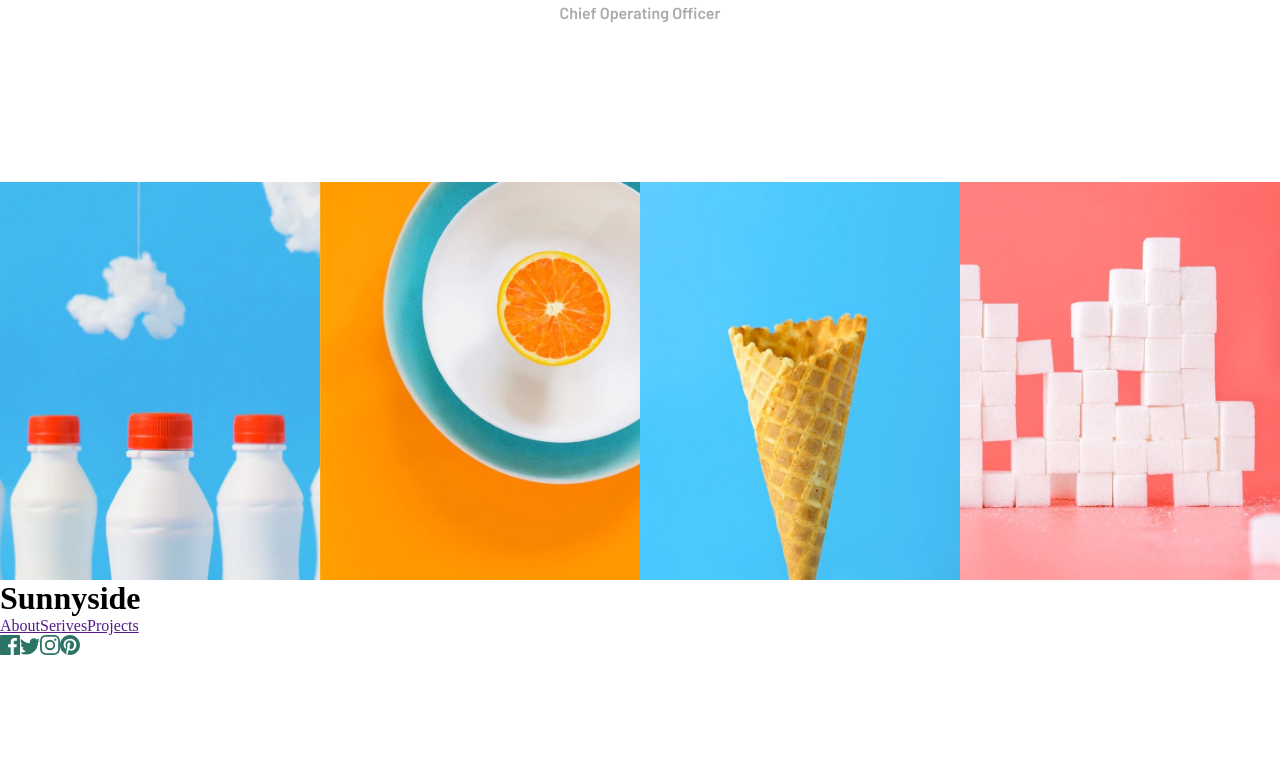
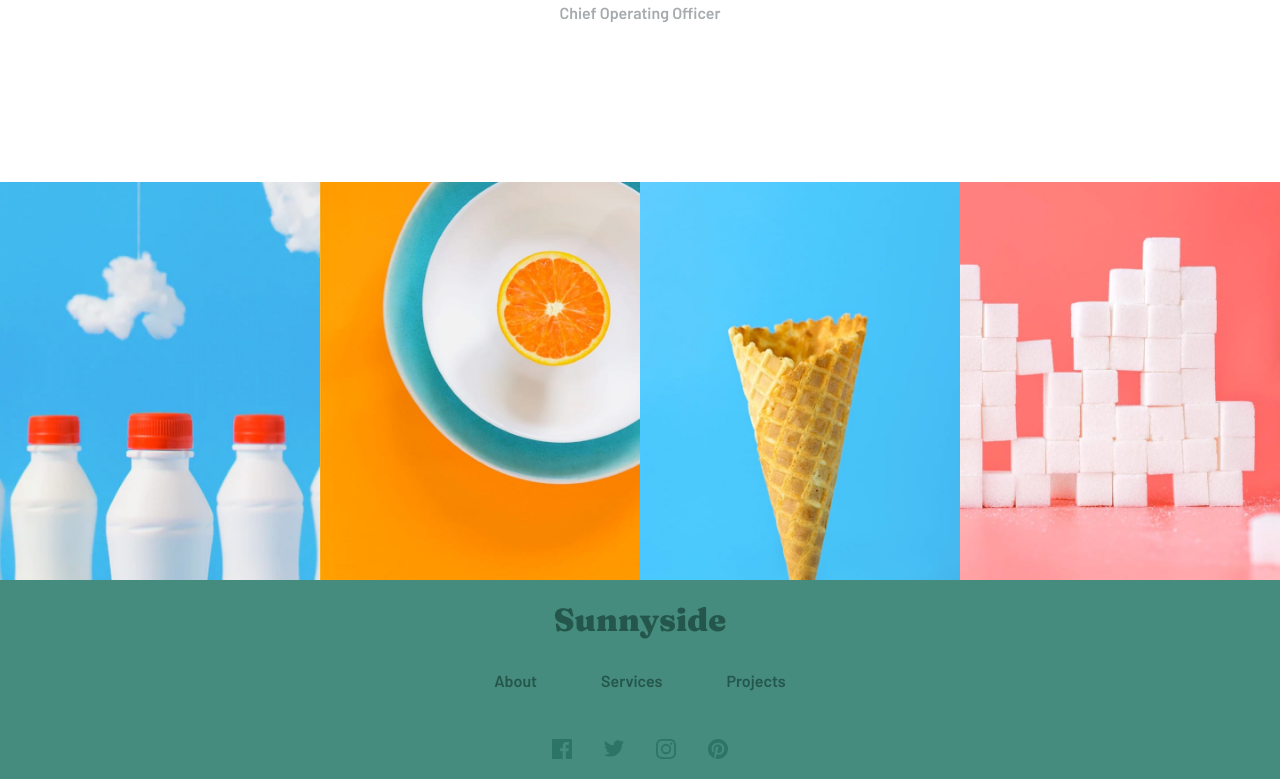
Before and after one commit to Nhoj-Plummer/sunnyside-agency-landing-page, a React (Create React App) app: page / in a window 1280 px wide. Shown: the part 3263-4042 px from the top of the page. Before the commit the page ends 3922 px from the top, so only its background shows below. Built offline with nearby package versions, Linux system fonts and the light colour scheme.

Commit message:
Adding finishing touches

```diff
--- a/src/containers/Footer/Footer.css
+++ b/src/containers/Footer/Footer.css
@@ -0,0 +1,45 @@
+.footer-container {
+  background-color: var(--color-dmc);
+  padding: 20px;
+}
+
+.footer-container h1 {
+  margin: auto;
+  color: var(--color-ddc);
+  font-family: var(--font-family-2);
+  font-weight: 900;
+  width: fit-content;
+}
+
+.footer-container_links {
+  margin: 2rem auto 0 auto;
+  width: fit-content;
+}
+
+.footer-container_links a {
+  color: var(--color-ddc);
+  font-family: var(--font-family-1);
+  font-weight: 600;
+  text-decoration: none;
+  margin: auto 2rem;
+}
+
+.footer-container_links a:hover {
+  color: var(--color-w);
+}
+
+.footer-container_image-links {
+  margin: 3rem auto 0 auto;
+  width: fit-content;
+}
+
+.footer-container_image-links img {
+  align-items: center;
+  vertical-align: middle;
+  margin: auto 1rem;
+  cursor: pointer;
+}
+
+.footer-container_image-links img:hover {
+  filter: brightness(0) saturate(100%) invert(99%) sepia(8%) saturate(5%) hue-rotate(292deg) brightness(117%) contrast(100%);
+}
--- a/src/containers/Footer/Footer.js
+++ b/src/containers/Footer/Footer.js
@@ -7,9 +7,9 @@ const Footer = () => {
     <div className="footer-container">
       <h1>Sunnyside</h1>
       <div className="footer-container_links">
-        <a href="">About</a>
-        <a href="">Serives</a>
-        <a href="">Projects</a>
+        <a href="#about">About</a>
+        <a href="#services">Services</a>
+        <a href="#projects">Projects</a>
       </div>
       <div className="footer-container_image-links">
         <img src={GlobalFacebook} alt="facebook" />
```
